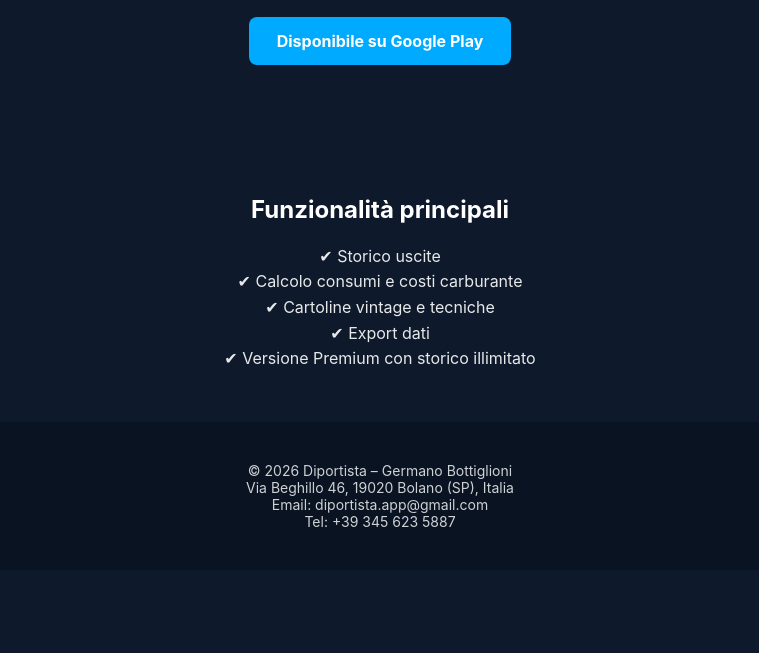
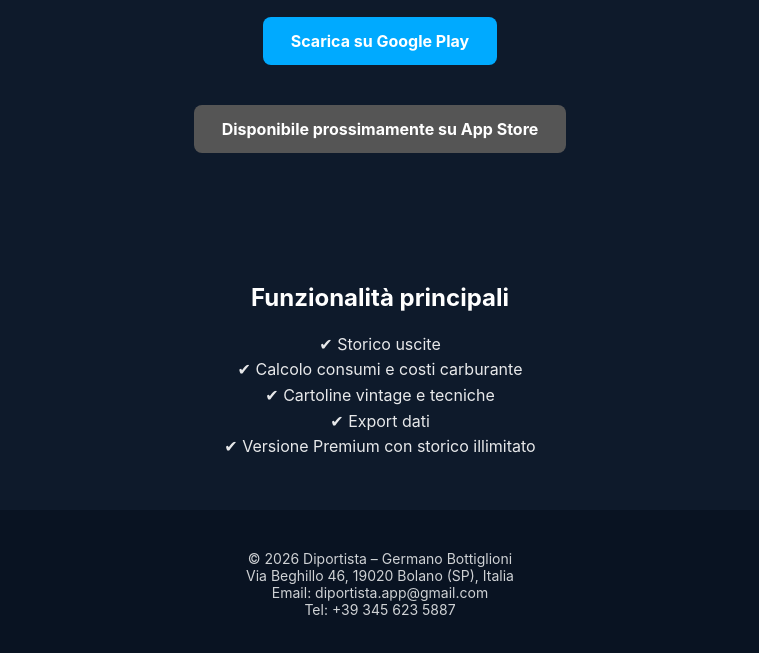
Before and after one commit to diportista/diportista, a plain HTML site: page index.html in a window 1280 px wide. Shown: the part 229-882 px from the top of the page, without its empty margins (260-1019 px from the left). Before the commit the page ends 800 px from the top, so only its background shows below. Drawn offline with Linux system fonts and the light colour scheme.

Commit message:
Update index.html

```diff
--- a/index.html
+++ b/index.html
@@ -56,7 +56,14 @@
     gestisci costi, crea cartoline di navigazione
     e integra la tua strumentazione NMEA 2000.
   </p>
-  <a class="btn" href="#">Disponibile su Google Play</a>
+  <a class="btn" href="https://play.google.com/store/apps/details?id=it.germano.diportista" target="_blank">
+  Scarica su Google Play
+</a>
+<br><br>
+<a class="btn" style="background:#555;" href="#">
+  Disponibile prossimamente su App Store
+</a>
+
 </header>
 
 <section>
```
